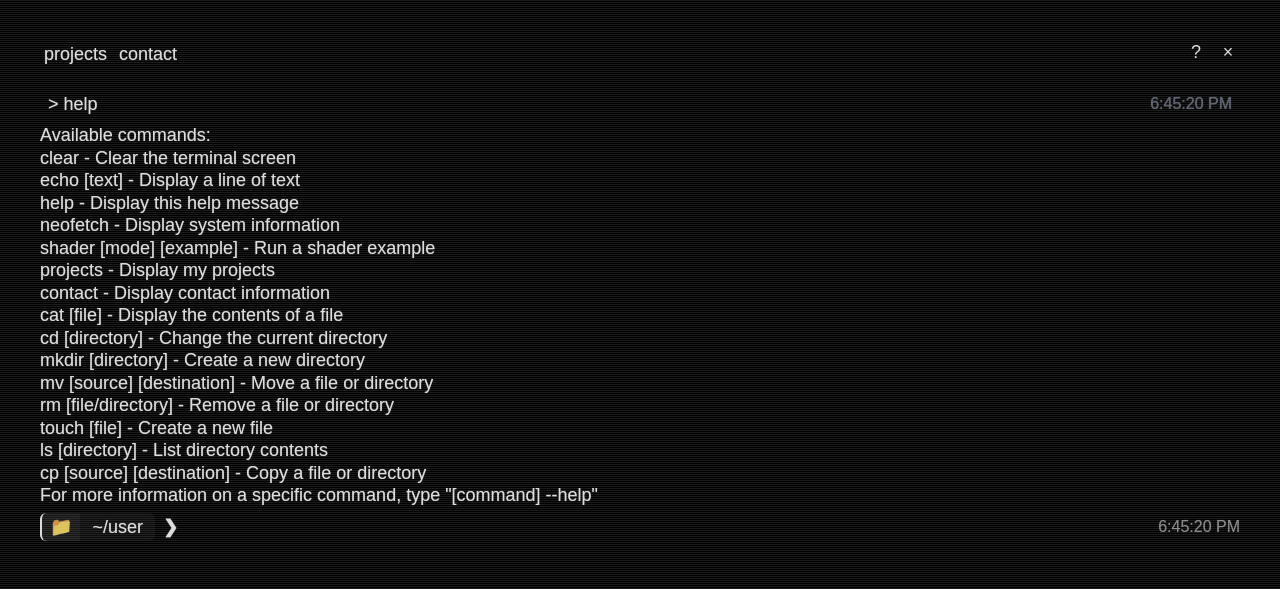
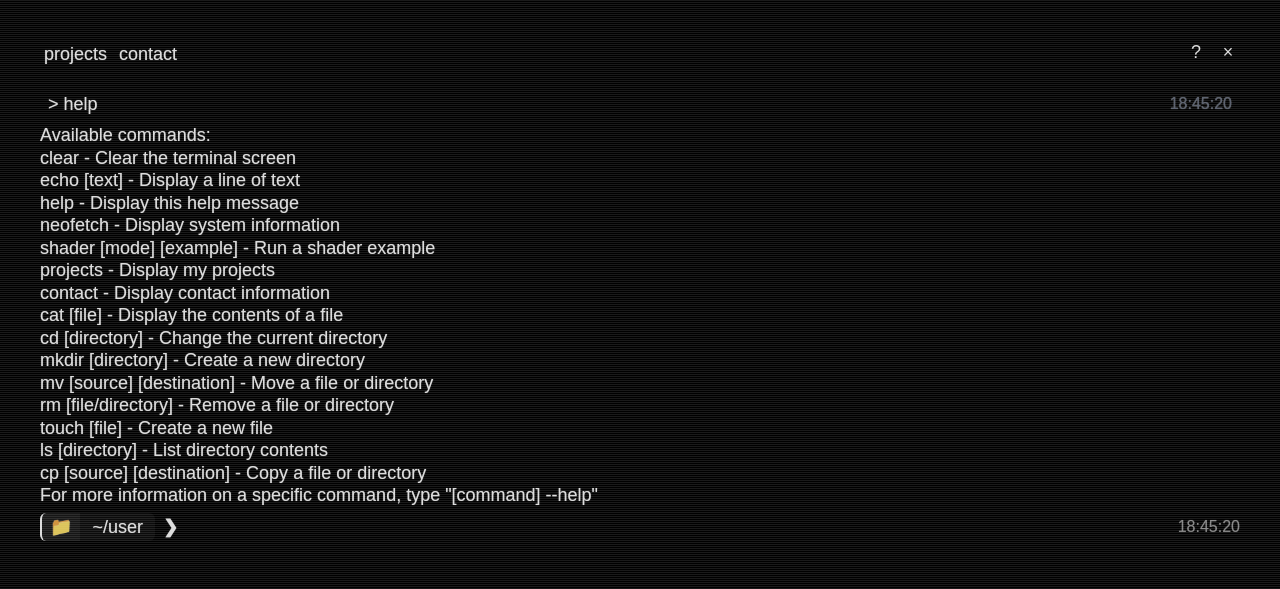
Before and after one commit to richen604/richen.sh, a Next.js app: page / in a window 1280 px wide. Shown: the top 589 px of the page. Built offline with nearby package versions, Linux system fonts and the light colour scheme; a web font is replaced by a local one.

Commit message:
style: consistant timestamp on both chrome and firefox

```diff
--- a/src/app/components/TerminalLayout.tsx
+++ b/src/app/components/TerminalLayout.tsx
@@ -105,7 +105,7 @@ const TerminalLayout: React.FC<TerminalLayoutProps> = ({
 
       <div
         ref={displayRef}
-        className="overflow-y-auto"
+        className="overflow-y-auto scrollbar-thin"
         onClick={handleMainClick}
       >
         {children}
@@ -132,7 +132,12 @@ const TerminalLayout: React.FC<TerminalLayoutProps> = ({
             placeholder=""
           />
           <span className="text-nowrap ml-2 text-xs md:text-sm lg:text-base opacity-60">
-            {new Date().toLocaleTimeString()}
+            {new Date().toLocaleTimeString('en-US', {
+              hour12: false,
+              hour: '2-digit',
+              minute: '2-digit',
+              second: '2-digit'
+            })}
           </span>
         </div>
       )}
--- a/src/app/page.tsx
+++ b/src/app/page.tsx
@@ -17,7 +17,12 @@ const DisplayItem = React.memo(({ item }: { item: string }) => {
       <div className="p-2 flex justify-between items-center">
         <span>{`> ${componentKey}${props?.args ? ' ' + props.args.join(' ') : ''}`}</span>
         <span className="text-nowrap ml-2 text-gray-500 text-xs md:text-sm lg:text-base">
-          {new Date(timestamp).toLocaleTimeString()}
+          {new Date(timestamp).toLocaleTimeString('en-US', {
+            hour12: false,
+            hour: '2-digit',
+            minute: '2-digit',
+            second: '2-digit'
+          })}
         </span>
       </div>
       {Component && <Component {...props} key={`${componentKey}-${timestamp}`} />}
```
